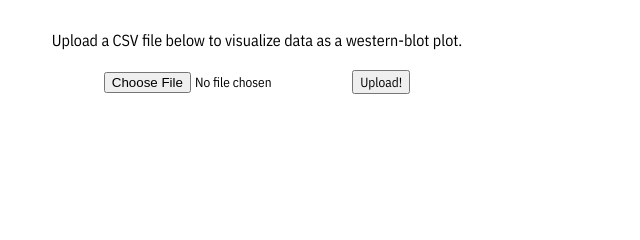
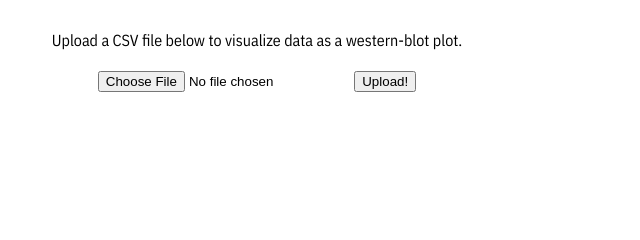
Before and after one commit to ameya98/JSBlot, a website: page index.html in a window 1280 px wide. Shown: the part 219-459 px from the top of the page, 383-1023 px from the left. Drawn offline with nearby package versions, Linux system fonts and the light colour scheme.

Commit message:
first heroku build.

```diff
--- a/assets/css/index.css
+++ b/assets/css/index.css
@@ -6,7 +6,7 @@ html, body {
     font-family: 'IBM Plex Sans Condensed', sans-serif;
 }
 
-form, input {
+form {
     font-family: 'IBM Plex Sans Condensed', sans-serif;
 }
 
```
Also changed, not shown: package.json (added, +32 -0 lines), server.js (renamed from main.js), 1 other file.
